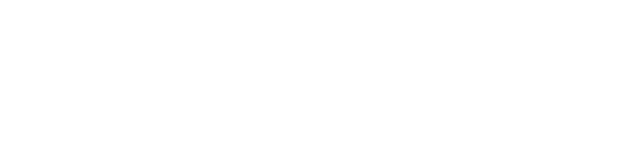
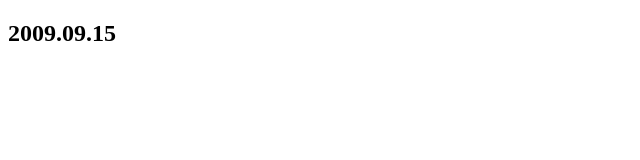
Before and after one commit to akos1011/0224, a plain HTML site: page index.html in a window 1280 px wide. Shown: the whole page, without its empty margins (0-640 px from the left). Drawn offline with Linux system fonts and the light colour scheme.

Commit message:
Születés hozzáadva

```diff
--- a/index.html
+++ b/index.html
@@ -8,6 +8,6 @@
     <link rel="stylesheet" href="index.css">
 </head>
 <body>
-
+    <h2>2009.09.15</h2>
 </body>
 </html>
```
